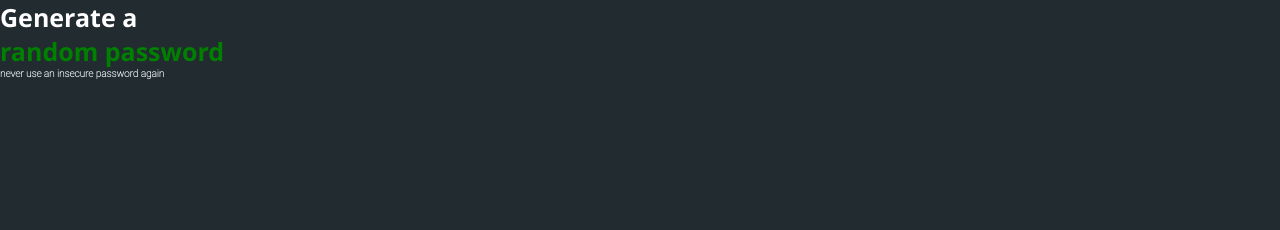
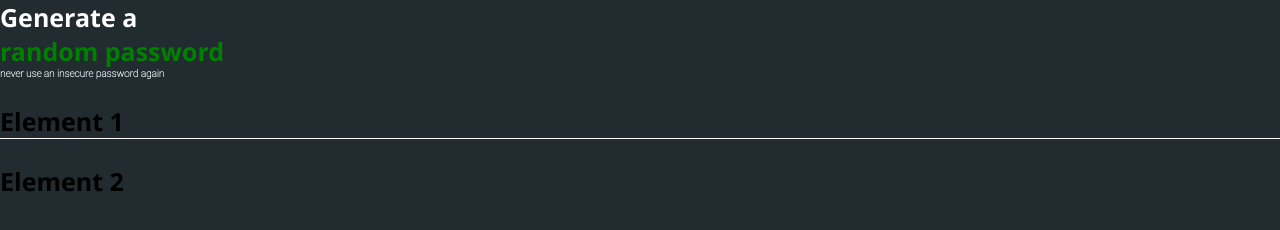
Before and after one commit to jorgebustmonttec/practice, a plain HTML site: page password-generator/index.html in a window 1280 px wide. Drawn offline with Linux system fonts and the light colour scheme.

Commit message:
border thingy

```diff
--- a/password-generator/index.css
+++ b/password-generator/index.css
@@ -19,3 +19,8 @@ h1{
     font-family: 'My Font';
     word-spacing: 100%;
 }
+
+
+.line {
+    border-bottom: 1px solid white;
+}
--- a/password-generator/index.html
+++ b/password-generator/index.html
@@ -7,6 +7,10 @@
       <span style="color: white">Generate a</span> <br />
       <span style="color: green">random password</span> <br />
       <span id="subtitle">never use an insecure password again</span>
+      <div>
+        <p class="line">Element 1</p>
+        <p>Element 2</p>
+      </div>
     </h1>
     <b></b>
     <script src="index.js"></script>
```
